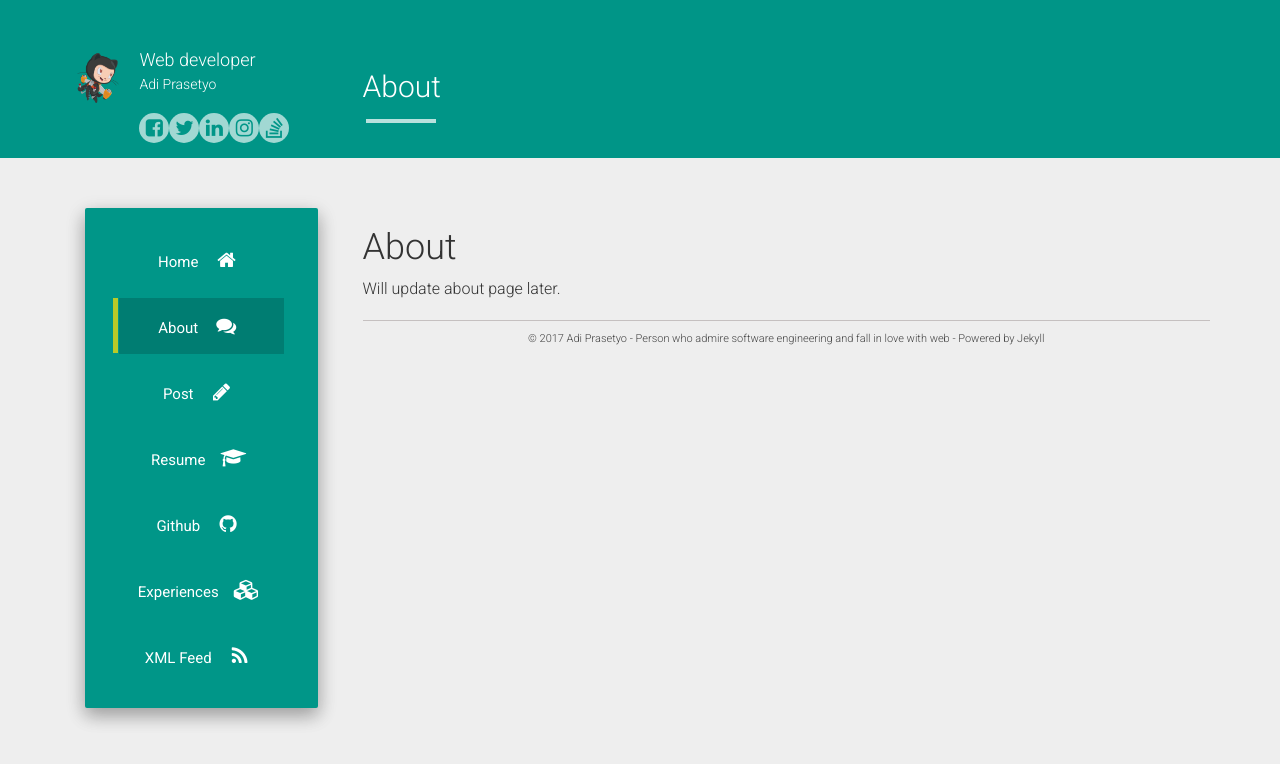
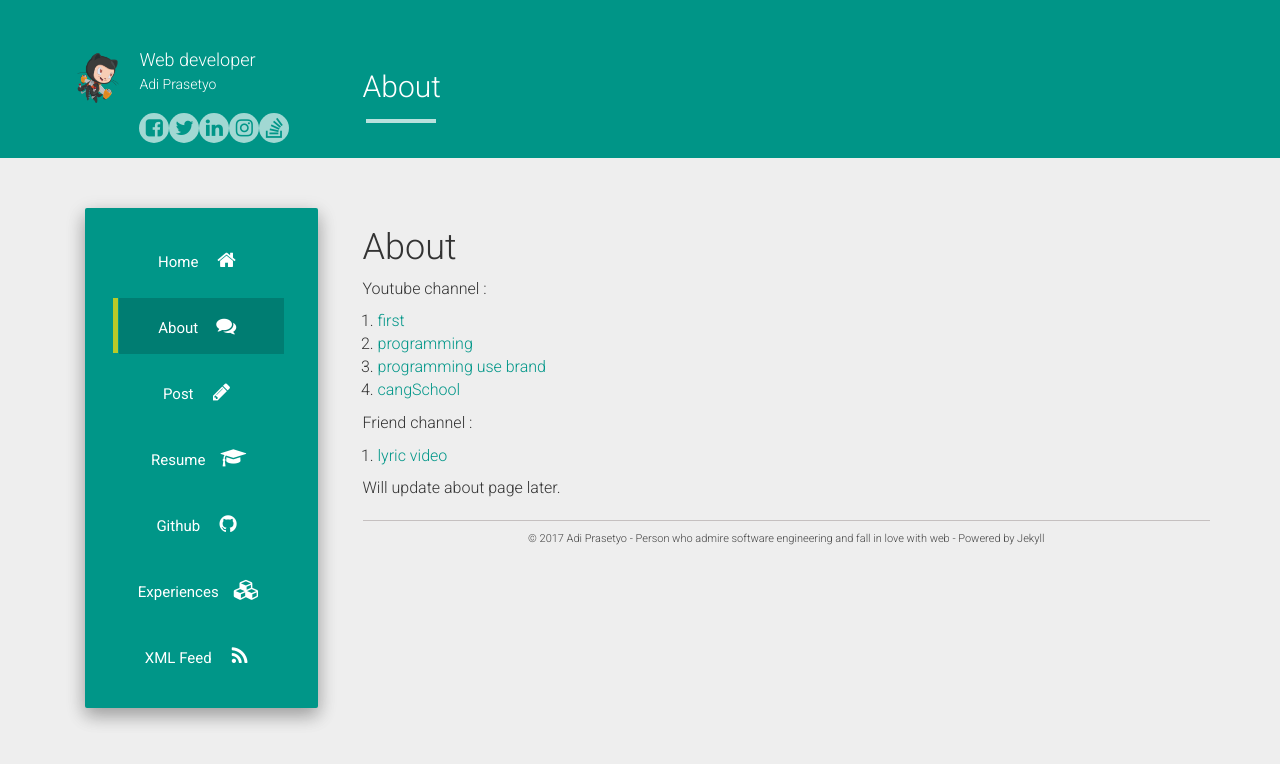
Before and after one commit to sukrosono/sukrosono.github.io, a Jekyll site: the page built from about.md, in a window 1280 px wide. Shown: the top 764 px of the page. Built offline with Jekyll 4.4.1, drawn with Linux system fonts in a browser that asks for light colours; nearby versions of some CDN libraries.

Commit message:
update about.md

```diff
--- a/about.md
+++ b/about.md
@@ -3,5 +3,13 @@ layout: page
 title: About
 permalink: /about/
 ---
+Youtube channel :
+  1.  [first](https://www.youtube.com/channel/UCjoSZoattZuCd8UxayJqUow)
+  2.  [programming](https://www.youtube.com/channel/UCS4CNvE8zUHzd1FHk6MZnOA)
+  3.  [programming use brand](https://www.youtube.com/channel/UCaOLzRcWNqAYnKjUuCZEq5g)
+  3.  [cangSchool](https://www.youtube.com/channel/UCxJHFqdJW18E0r6_BR7ykwg)
+
+Friend channel :
+  1. [lyric video](https://www.youtube.com/channel/UCW-jT3JFpaAzrbhbXsdxs6Q)
 
 Will update about page later.
```
